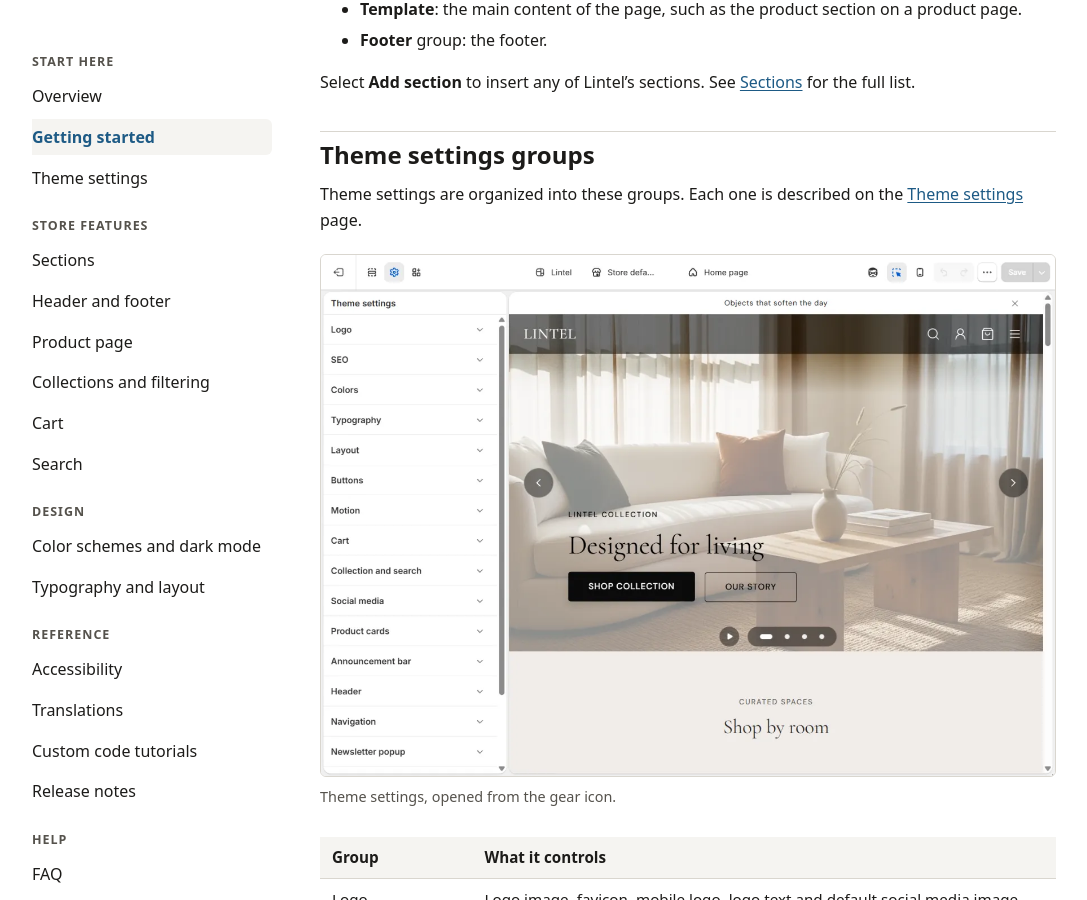
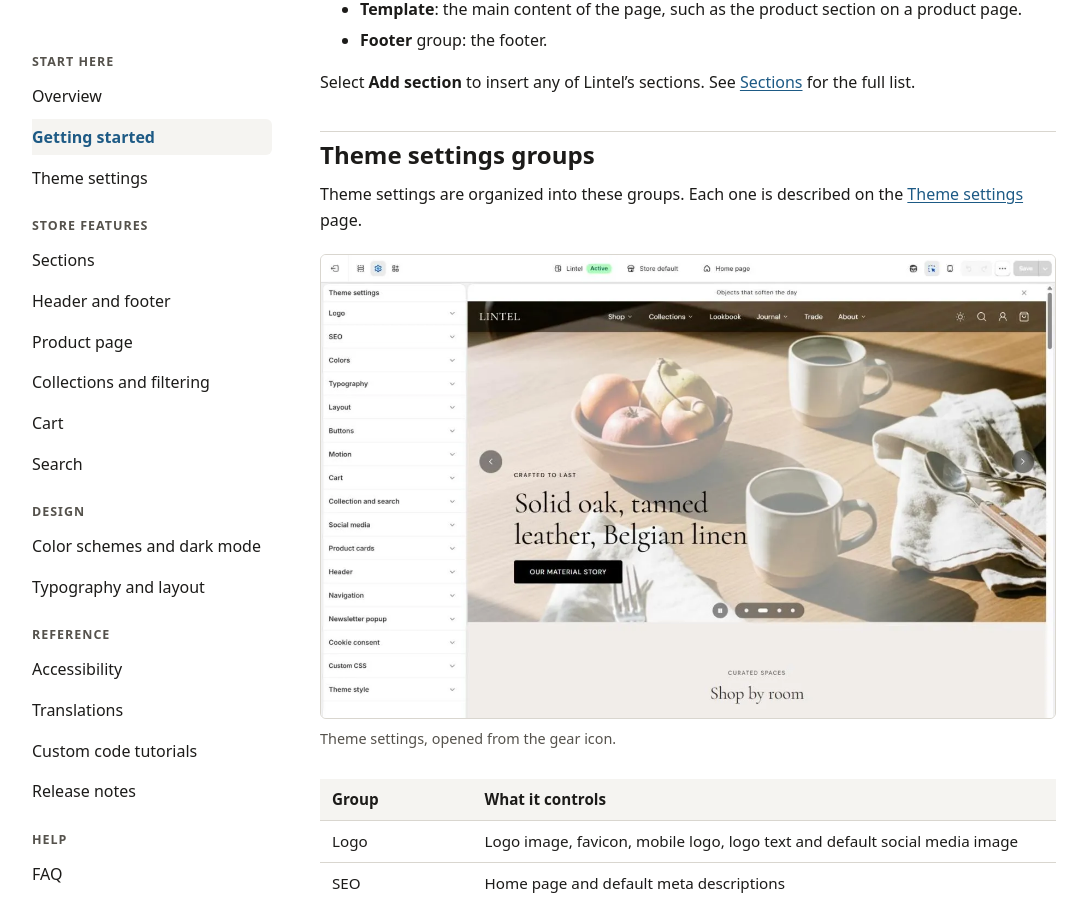
Before and after one commit to tvlgiao/lintel-docs, a Jekyll site: the page built from getting-started.md, in a window 1280 px wide and 900 px high, scrolled down 2433 px. Shown: the whole window, without its empty margins (16-1103 px from the left). Built offline with Jekyll 4.4.1, drawn with Linux system fonts in a browser that asks for light colours.

Commit message:
Theme settings screenshot without the Announcement bar group

```diff
--- a/_data/images.yml
+++ b/_data/images.yml
@@ -9,7 +9,7 @@
 "colors/home-dark": { w: 1600, h: 1000 }
 "colors/home-light": { w: 1600, h: 1000 }
 "getting-started/editor-overview": { w: 1301, h: 924 }
-"getting-started/editor-theme-settings": { w: 1301, h: 924 }
+"getting-started/editor-theme-settings": { w: 1344, h: 848 }
 "header-and-footer/footer": { w: 1600, h: 623 }
 "header-and-footer/header": { w: 1600, h: 133 }
 "header-and-footer/mega-menu": { w: 1600, h: 1000 }
```
Also changed, not shown: assets/img/getting-started/editor-theme-settings.webp.
